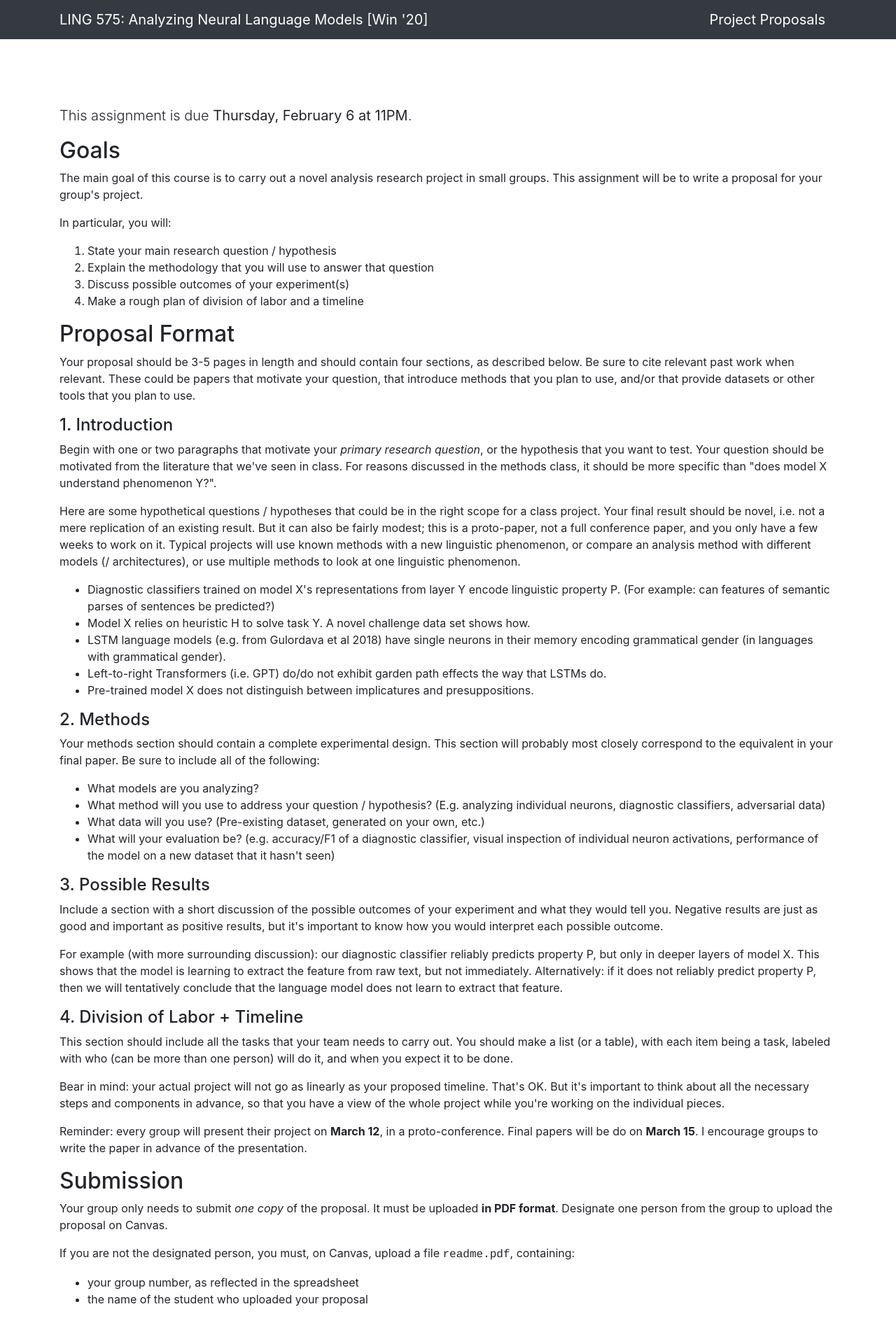
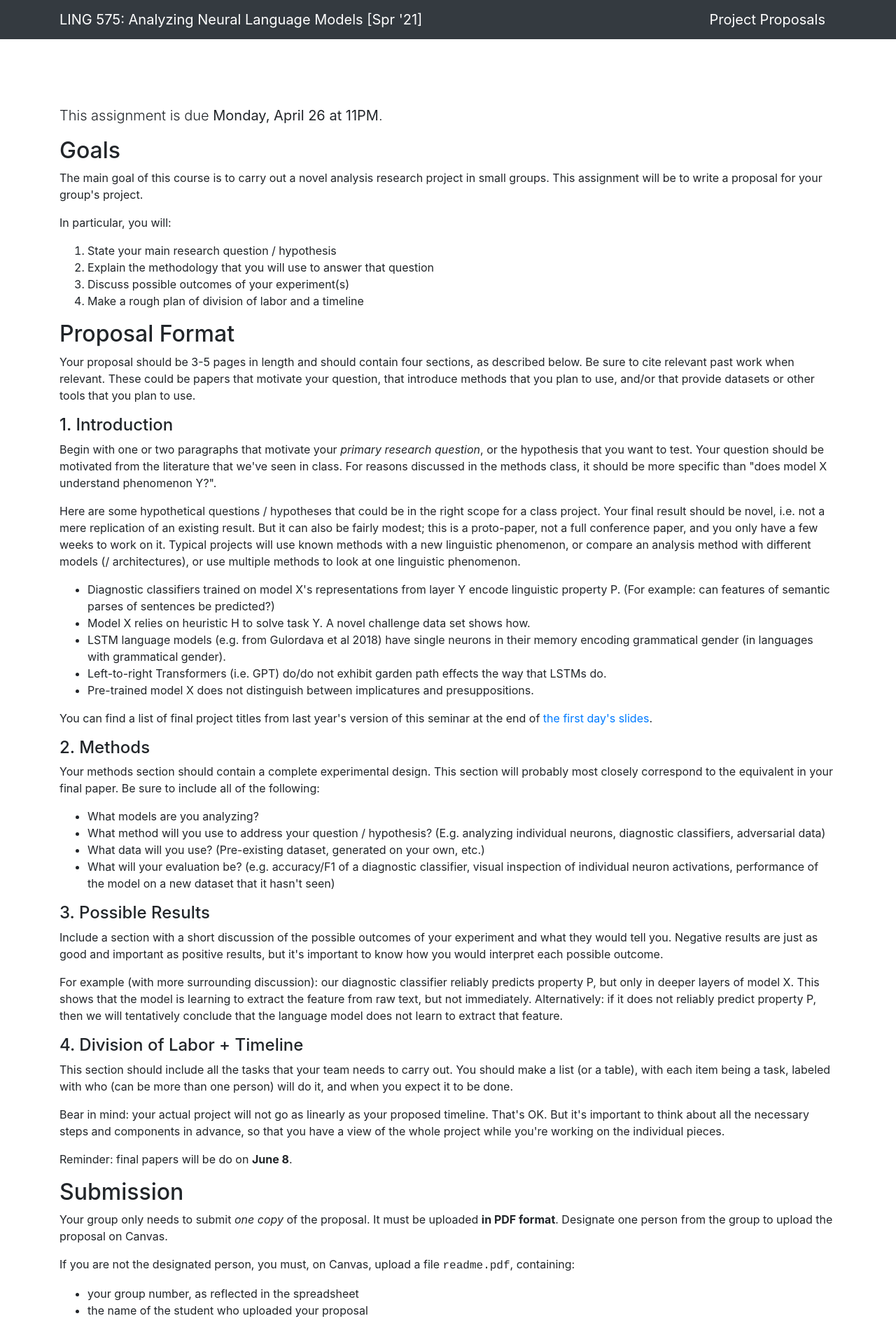
Before and after one commit to shanest/teaching, a plain HTML site: page 575/spr21/proposals.html in a window 1280 px wide. Shown: the whole page at 70% size. Drawn offline with Linux system fonts and the light colour scheme.

Commit message:
575 slides 3 + proposals

```diff
--- a/575/spr21/proposals.html
+++ b/575/spr21/proposals.html
@@ -8,7 +8,7 @@
 		<meta name="description" content="">
 		<meta name="author" content="">
 
-		<title>UW LING 575 (Winter 2020)</title>
+		<title>UW LING 575 (Spring 2021)</title>
 
 		<!-- Bootstrap core CSS -->
 		<link href="vendor/bootstrap/css/bootstrap.min.css" rel="stylesheet">
@@ -23,7 +23,7 @@
 		<!-- Navigation -->
 		<nav class="navbar navbar-expand-lg navbar-dark bg-dark fixed-top" id="mainNav">
 			<div class="container">
-				<a class="navbar-brand js-scroll-trigger" href="#page-top">LING 575: Analyzing Neural Language Models [Win '20]</a>
+				<a class="navbar-brand js-scroll-trigger" href="#page-top">LING 575: Analyzing Neural Language Models [Spr '21]</a>
 				<button class="navbar-toggler" type="button" data-toggle="collapse" data-target="#navbarResponsive" aria-controls="navbarResponsive" aria-expanded="false" aria-label="Toggle navigation">
 					<span class="navbar-toggler-icon"></span>
 				</button>
@@ -46,7 +46,7 @@
 			<div class="container">
 				<div class="row">
 					<div class="col-lg-12 mx-auto">
-					<p class="lead">This assignment is due <strong>Thursday, February 6 at 11PM</strong>.
+					<p class="lead">This assignment is due <strong>Monday, April 26 at 11PM</strong>.
 					<h2>Goals</h2>
 					<p>The main goal of this course is to carry out a novel analysis research project in small groups.  This assignment will be to write a proposal for your group's project.</p>
 					<p>In particular, you will:</p>
@@ -72,6 +72,7 @@
 						<li>Left-to-right Transformers (i.e. GPT) do/do not exhibit garden path effects the way that LSTMs do.</li>
 						<li>Pre-trained model X does not distinguish between implicatures and presuppositions.</li>
 					</ul>
+					<p>You can find a list of final project titles from last year's version of this seminar at the end of <a href="slides/1_Intro.pdf" target="_blank">the first day's slides</a>.</p>
 
 					<h4>2. Methods</h4>
 
@@ -94,7 +95,7 @@
 
 					<p>Bear in mind: your actual project will not go as linearly as your proposed timeline.  That's OK.  But it's important to think about all the necessary steps and components in advance, so that you have a view of the whole project while you're working on the individual pieces.</p>
 
-					<p>Reminder: every group will present their project on <strong>March 12</strong>, in a proto-conference. Final papers will be do on <strong>March 15</strong>.  I encourage groups to write the paper in advance of the presentation.</p>
+					<p>Reminder: final papers will be do on <strong>June 8</strong>.</p>
 
 					<h2>Submission</h2>
 
```
Also changed, not shown: 575/spr21/index.html (+2 -2 lines), 2 other files.
